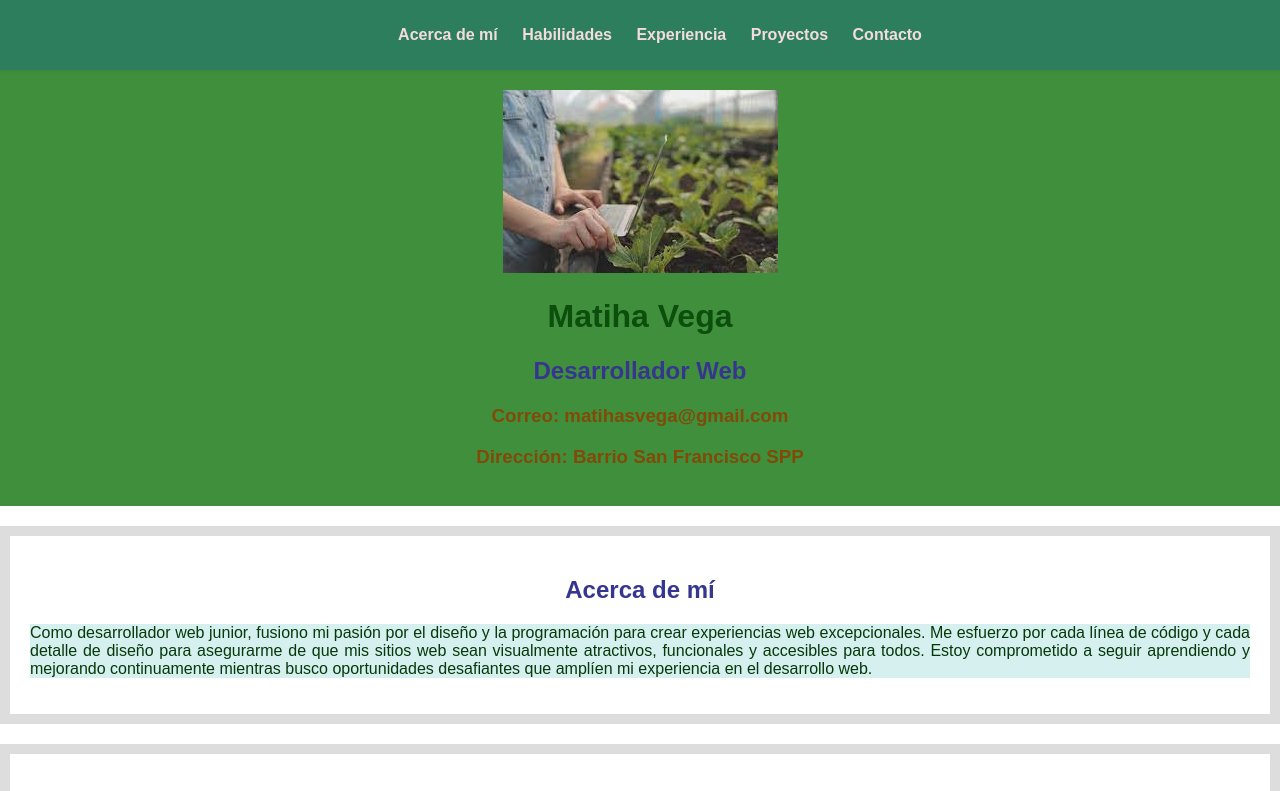
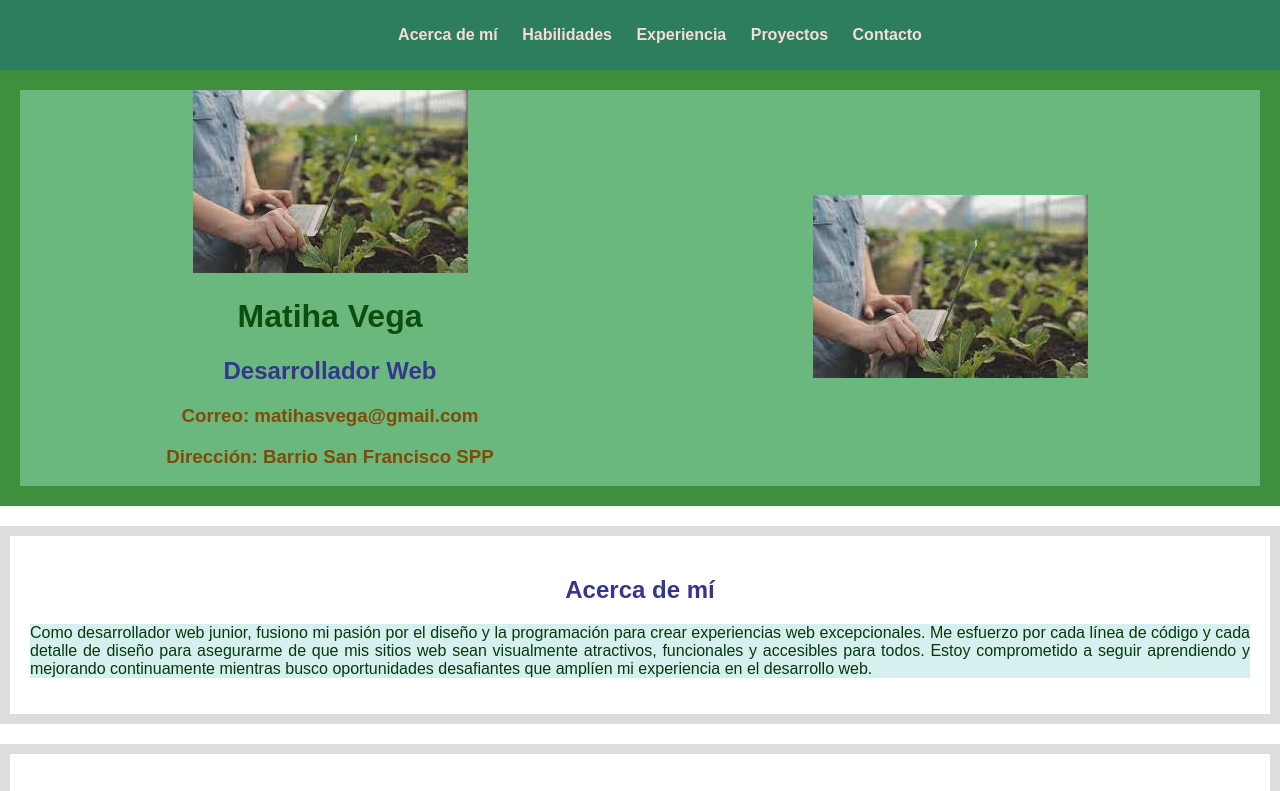
Before and after one commit to MatihaV/Portfolio-PPY-2024, a plain HTML site: page index.html in a window 1280 px wide. Shown: the top 791 px of the page. Drawn offline with Linux system fonts and the light colour scheme.

Commit message:
ultima entrega agregue imagen y CSS

```diff
--- a/index.html
+++ b/index.html
@@ -10,6 +10,7 @@
     </head>
     <body>
         <header>
+            <div class="contenedor-nav">
                 <nav>
                     <ul>
                       <a class="menu-item" href="#acerca-de-mi">Acerca de mí</a>
@@ -19,11 +20,15 @@
                       <a class="menu-item" href="#contacto">Contacto</a>
                     </ul>
                   </nav>
-            <img src="log.jpg" />
+                <img src="log.jpg"/>
                 <h1> Matiha Vega </h1>
                 <h2> Desarrollador Web </h2>
                 <h3> Correo: matihasvega@gmail.com </h3>
                 <h3> Dirección: Barrio San Francisco SPP </h3>
+            </div>
+            <div class="contenedor-nav">
+                <img src="log.jpg" />
+            </div>
         </header>
         <main>
             <section id="acerca-de-mi">
--- a/styles.css
+++ b/styles.css
@@ -49,6 +49,13 @@ header{
   text-align: center;
   padding: 20px;
   margin-bottom: 20px;
+  display: flex;
+  justify-content: center;
+}
+.contenedor-nav{
+  flex: 1;
+  align-content: center;
+  background-color: #6ab87d;
 }
 section{
   color: rgb(72, 22, 119);
```
Lines whose indentation alone changed are shown as unchanged.
